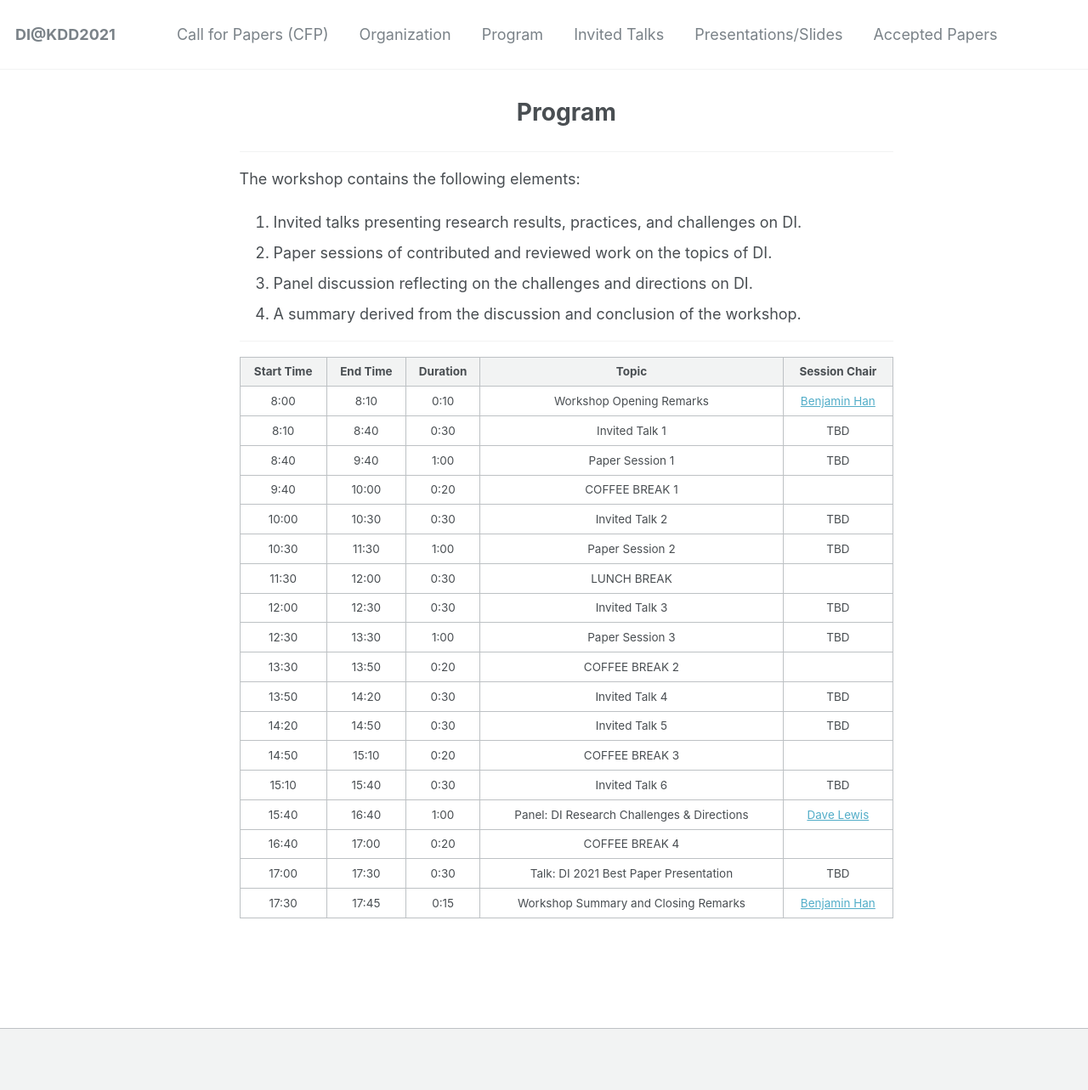
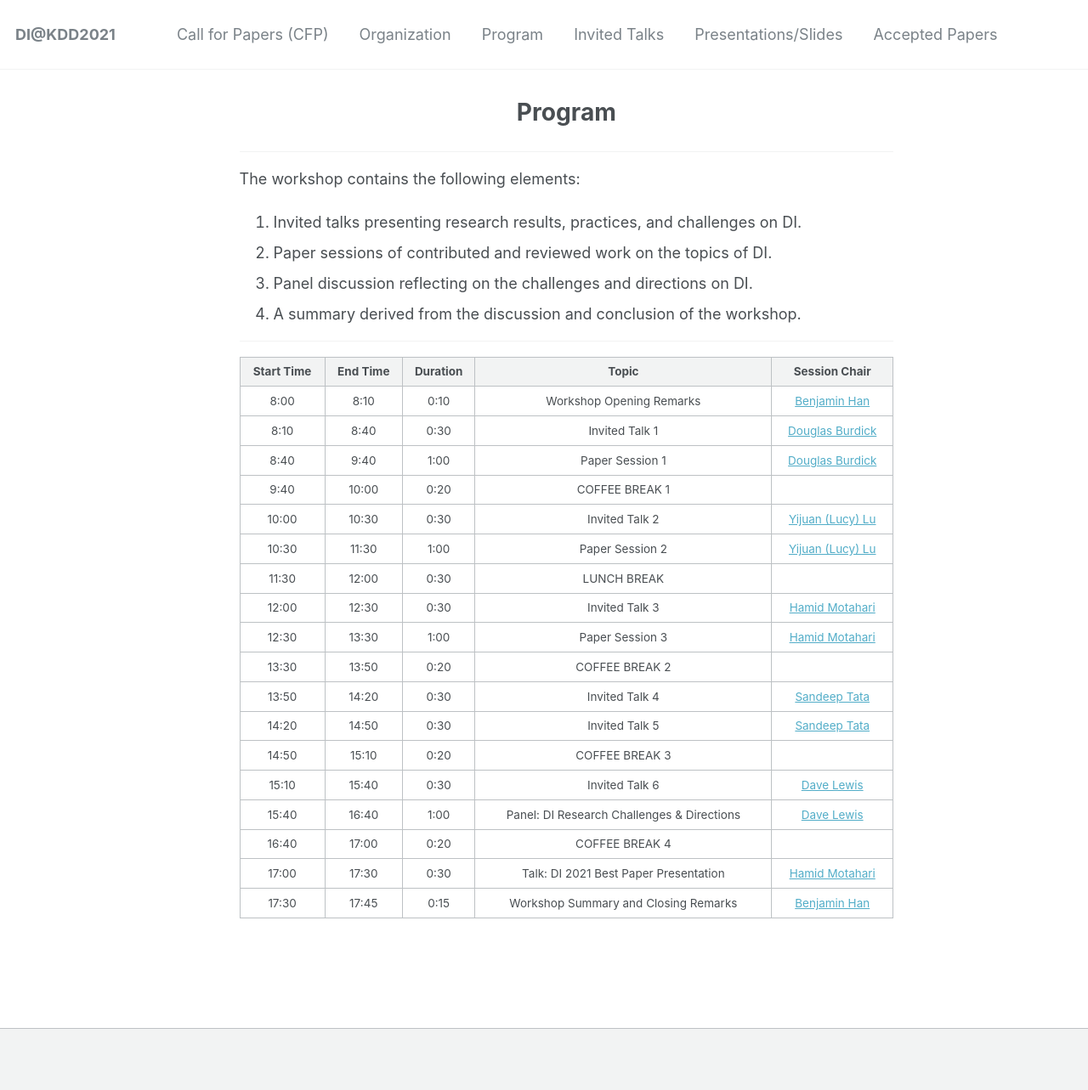
Before and after one commit to document-intelligence/DI-2022, a Jekyll site: the page built from _pages/program.md, in a window 1280 px wide. Shown: the whole page at 85% size. Built offline with Jekyll 4.4.1, drawn with Linux system fonts in a browser that asks for light colours.

Commit message:
Update program.md

```diff
--- a/_pages/program.md
+++ b/_pages/program.md
@@ -19,20 +19,20 @@ The workshop contains the following elements:
 | Start Time 	| End Time 	| Duration 	| Topic 	| Session Chair 	|
 |:-:	|:-:	|:-:	|:-:	|:-:	|
 | 8:00 	| 8:10 	| 0:10 	| Workshop Opening Remarks 	| [Benjamin Han](https://www.linkedin.com/in/benjaminhan/)	|
-| 8:10 	| 8:40 	| 0:30 	| Invited Talk 1 	| TBD 	|
-| 8:40 	| 9:40 	| 1:00 	| Paper Session 1 	| TBD 	|
+| 8:10 	| 8:40 	| 0:30 	| Invited Talk 1 	| [Douglas Burdick](https://researcher.watson.ibm.com/researcher/view.php?person=us-drburdic)	|
+| 8:40 	| 9:40 	| 1:00 	| Paper Session 1 	| [Douglas Burdick](https://researcher.watson.ibm.com/researcher/view.php?person=us-drburdic)	|
 | 9:40 	| 10:00 	| 0:20 	| COFFEE BREAK 1 	|  	|
-| 10:00 	| 10:30 	| 0:30 	| Invited Talk 2 	| TBD 	|
-| 10:30 	| 11:30 	| 1:00 	| Paper Session 2 	| TBD 	|
+| 10:00 	| 10:30 	| 0:30 	| Invited Talk 2 	| [Yijuan (Lucy) Lu](https://www.linkedin.com/in/yijuan-lu-590b426/) |
+| 10:30 	| 11:30 	| 1:00 	| Paper Session 2 	| [Yijuan (Lucy) Lu](https://www.linkedin.com/in/yijuan-lu-590b426/) 	|
 | 11:30  	| 12:00 	| 0:30 	| LUNCH BREAK  	|  	|
-| 12:00 	| 12:30 	| 0:30 	| Invited Talk 3 	| TBD 	|
-| 12:30 	| 13:30 	| 1:00 	| Paper Session 3 	| TBD 	|
+| 12:00 	| 12:30 	| 0:30 	| Invited Talk 3 	| [Hamid Motahari](https://www.linkedin.com/in/hamidmotahari/) |
+| 12:30 	| 13:30 	| 1:00 	| Paper Session 3 	| [Hamid Motahari](https://www.linkedin.com/in/hamidmotahari/) |
 | 13:30 	| 13:50 	| 0:20 	| COFFEE BREAK 2 	|  	|
-| 13:50  	| 14:20 	| 0:30 	| Invited Talk 4 	| TBD 	|
-| 14:20 	| 14:50 	| 0:30 	| Invited Talk 5  	| TBD 	|
+| 13:50  	| 14:20 	| 0:30 	| Invited Talk 4 	| [Sandeep Tata](https://research.google/people/SandeepTata/)	|
+| 14:20 	| 14:50 	| 0:30 	| Invited Talk 5  	| [Sandeep Tata](https://research.google/people/SandeepTata/)	|
 | 14:50 	| 15:10  	| 0:20 	| COFFEE BREAK 3 	|  	|
-| 15:10 	| 15:40  	| 0:30 	| Invited Talk 6 	| TBD 	|
-| 15:40  	| 16:40  	| 1:00 	| Panel: DI Research Challenges & Directions 	| [Dave Lewis](https://www.linkedin.com/in/daviddlewis/)	|
+| 15:10 	| 15:40  	| 0:30 	| Invited Talk 6 	| [Dave Lewis](https://www.linkedin.com/in/daviddlewis/)	|
+| 15:40  	| 16:40  	| 1:00 	| Panel: DI Research Challenges & Directions 	| [Dave Lewis](https://www.linkedin.com/in/daviddlewis/) |
 | 16:40 	| 17:00 	| 0:20 	| COFFEE BREAK 4 	|  	|
-| 17:00  	| 17:30  	| 0:30 	| Talk: DI 2021 Best Paper Presentation 	| TBD |
+| 17:00  	| 17:30  	| 0:30 	| Talk: DI 2021 Best Paper Presentation 	| [Hamid Motahari](https://www.linkedin.com/in/hamidmotahari/) |
 | 17:30 	| 17:45 	| 0:15 	| Workshop Summary and Closing Remarks 	| [Benjamin Han](https://www.linkedin.com/in/benjaminhan/)	|
```
